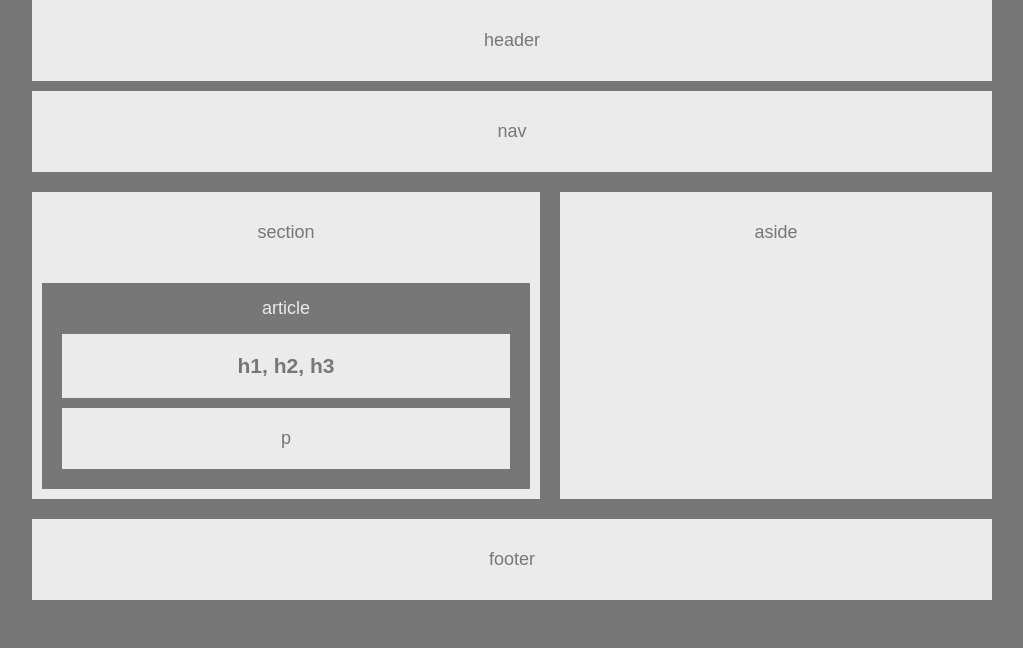
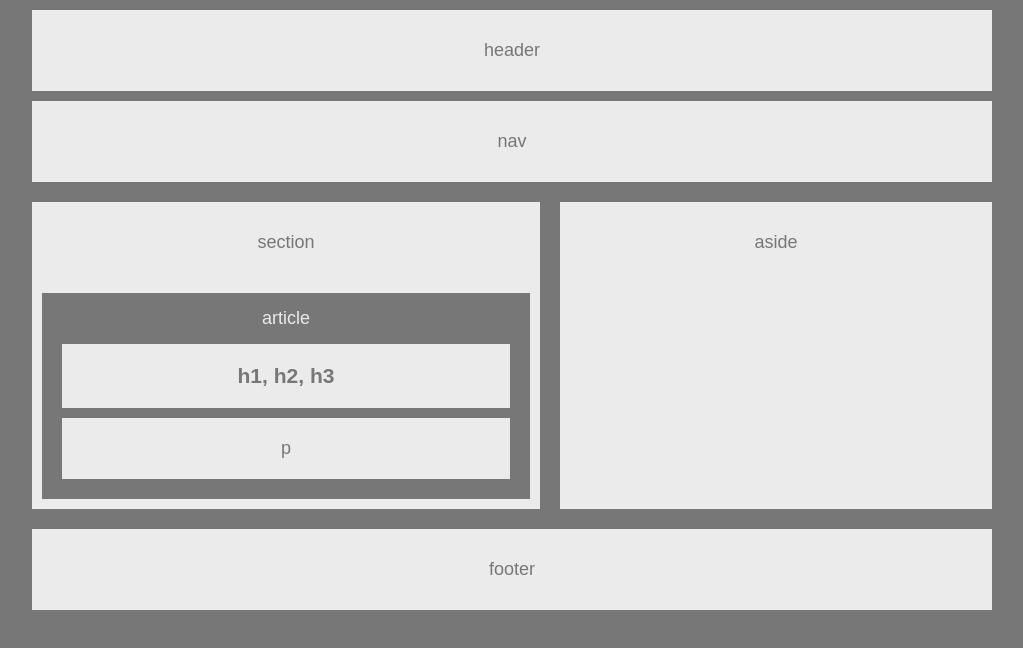
Before and after one commit to dvnnorth/HW-Wireframe, a plain HTML site: page index.html in a window 1280 px wide. Shown: the whole page, without its empty margins (128-1151 px from the left). Drawn offline with Linux system fonts and the light colour scheme.

Commit message:
A few more small tweaks to the styling.

```diff
--- a/index.html
+++ b/index.html
@@ -8,7 +8,7 @@
 </head>
 <body>
 
-    <header class="content-bg heading-format">
+    <header class="content-bg heading-format" id="top-header">
         header
     </header>
 
--- a/style.css
+++ b/style.css
@@ -32,6 +32,8 @@ p:last-child {
     text-align: center;
 }
 
+
+
 #navbar {
     margin-top: 10px;
 }
@@ -48,6 +50,10 @@ p:last-child {
     content: "";
     display: block;
     clear: both;
+}
+
+#top-header {
+    border-top: 10px solid #777;
 }
 
 #section-left {
```
